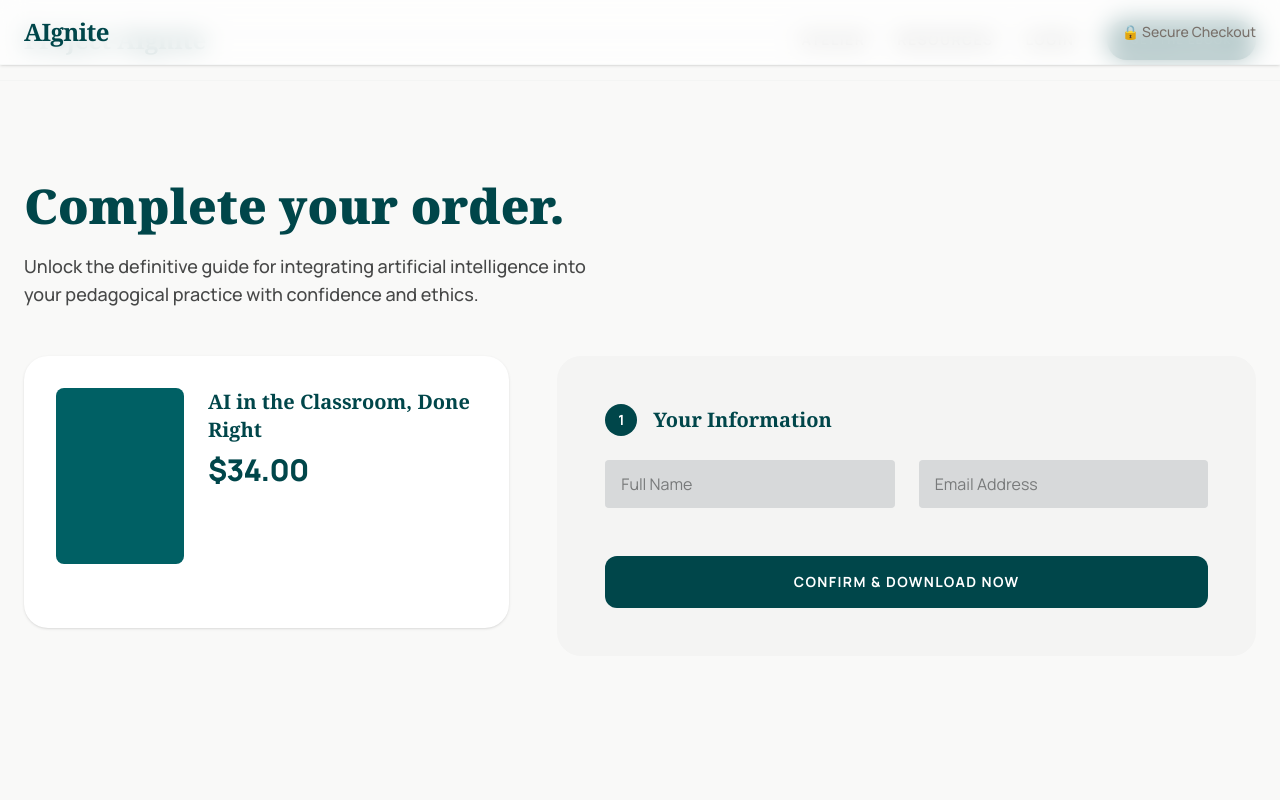
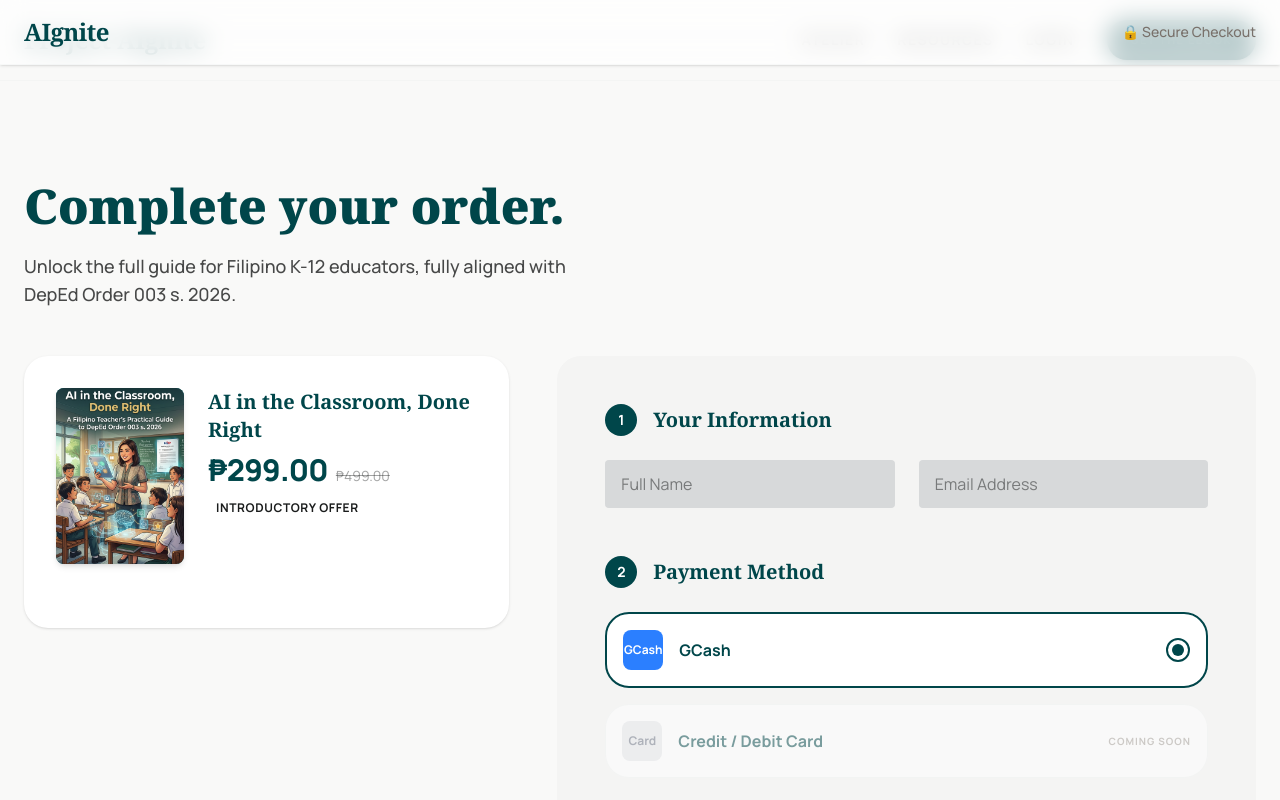
Before and after one commit to zenbanez/aignite, a Next.js app: page /checkout in a window 1280 px wide. Shown: the top 800 px of the page. Built offline with nearby package versions, Linux system fonts and the light colour scheme; no server answers.

Commit message:
checkout update

```diff
--- a/src/app/checkout/page.tsx
+++ b/src/app/checkout/page.tsx
@@ -20,7 +20,7 @@
             Complete your order.
           </h1>
           <p className="mt-4 text-on-surface/80 text-lg font-medium max-w-xl">
-            Unlock the definitive guide for integrating artificial intelligence into your pedagogical practice with confidence and ethics.
+            Unlock the full guide for Filipino K-12 educators, fully aligned with DepEd Order 003 s. 2026.
           </p>
         </div>
 
@@ -28,10 +28,20 @@
           <div className="lg:col-span-5 space-y-8">
             <div className="bg-surface-container-lowest rounded-xl p-8 shadow-sm">
               <div className="flex gap-6 mb-8">
-                <div className="w-32 h-44 flex-shrink-0 bg-primary-container rounded-lg" />
+                <div className="w-32 h-44 flex-shrink-0 bg-primary-container rounded-lg overflow-hidden shadow-md">
+                  <img
+                    src="/ebook-cover-v2.jpg"
+                    alt="AI in the Classroom, Done Right eBook Cover"
+                    className="w-full h-full object-cover"
+                  />
+                </div>
                 <div>
                   <h2 className="text-xl font-bold text-primary mb-2">AI in the Classroom, Done Right</h2>
-                  <p className="text-3xl font-black text-primary tracking-tight">$34.00</p>
+                  <div className="flex items-baseline gap-2">
+                    <p className="text-3xl font-black text-primary tracking-tight">₱299.00</p>
+                    <p className="text-sm text-on-surface/40 line-through">₱499.00</p>
+                  </div>
+                  <p className="mt-2 text-xs font-bold text-secondary uppercase tracking-wider bg-secondary/10 inline-block px-2 py-1 rounded">Introductory Offer</p>
                 </div>
               </div>
             </div>
@@ -45,13 +55,41 @@
                   <h2 className="text-xl font-bold text-primary font-serif">Your Information</h2>
                 </div>
                 <div className="grid grid-cols-1 md:grid-cols-2 gap-6">
-                  <input className="w-full bg-surface-container-highest border-none rounded-sm px-4 py-3" placeholder="Full Name" />
-                  <input className="w-full bg-surface-container-highest border-none rounded-sm px-4 py-3" placeholder="Email Address" />
+                  <input className="w-full bg-surface-container-highest border-none rounded-sm px-4 py-3 text-on-surface" placeholder="Full Name" />
+                  <input className="w-full bg-surface-container-highest border-none rounded-sm px-4 py-3 text-on-surface" placeholder="Email Address" />
                 </div>
               </section>
 
+              <section className="space-y-6">
+                <div className="flex items-center gap-4">
+                  <div className="w-8 h-8 rounded-full bg-primary text-white flex items-center justify-center font-bold text-sm">2</div>
+                  <h2 className="text-xl font-bold text-primary font-serif">Payment Method</h2>
+                </div>
+                <div className="space-y-4">
+                  <div className="flex items-center justify-between p-4 bg-white border-2 border-primary rounded-xl cursor-pointer">
+                    <div className="flex items-center gap-4">
+                      <div className="w-10 h-10 bg-blue-500 rounded-lg flex items-center justify-center text-white font-bold text-xs">GCash</div>
+                      <span className="font-bold text-primary">GCash</span>
+                    </div>
+                    <div className="w-6 h-6 rounded-full border-2 border-primary flex items-center justify-center">
+                      <div className="w-3 h-3 rounded-full bg-primary"></div>
+                    </div>
+                  </div>
+                  <div className="flex items-center justify-between p-4 bg-white border border-outline-variant/20 rounded-xl opacity-50 cursor-not-allowed">
+                    <div className="flex items-center gap-4">
+                      <div className="w-10 h-10 bg-gray-200 rounded-lg flex items-center justify-center text-gray-500 font-bold text-xs">Card</div>
+                      <span className="font-bold text-primary">Credit / Debit Card</span>
+                    </div>
+                    <span className="text-[10px] font-bold text-stone-400 uppercase tracking-widest">Coming Soon</span>
+                  </div>
+                </div>
+                <p className="text-xs text-on-surface/60 italic leading-relaxed">
+                  Note: Upon clicking "Confirm", you will be redirected to complete your GCash payment. Once verified, your download link and login credentials for the Educator Hub will be sent to your email.
+                </p>
+              </section>
+
               <button className="w-full py-4 bg-primary text-white rounded-md font-bold uppercase tracking-widest text-sm hover:bg-primary-container transition-all">
-                Confirm & Download Now
+                Proceed to GCash Payment
               </button>
             </div>
           </div>
--- a/src/app/launch/page.tsx
+++ b/src/app/launch/page.tsx
@@ -30,7 +30,7 @@
               </p>
               <div className="flex flex-wrap gap-4">
                 <Link href="/checkout" className="bg-primary text-white px-8 py-4 rounded-md font-bold tracking-wide uppercase text-sm shadow-lg hover:shadow-primary/20 transition-all flex items-center gap-2">
-                  Get the Ebook Now
+                  Order Now
                 </Link>
               </div>
             </div>
```
